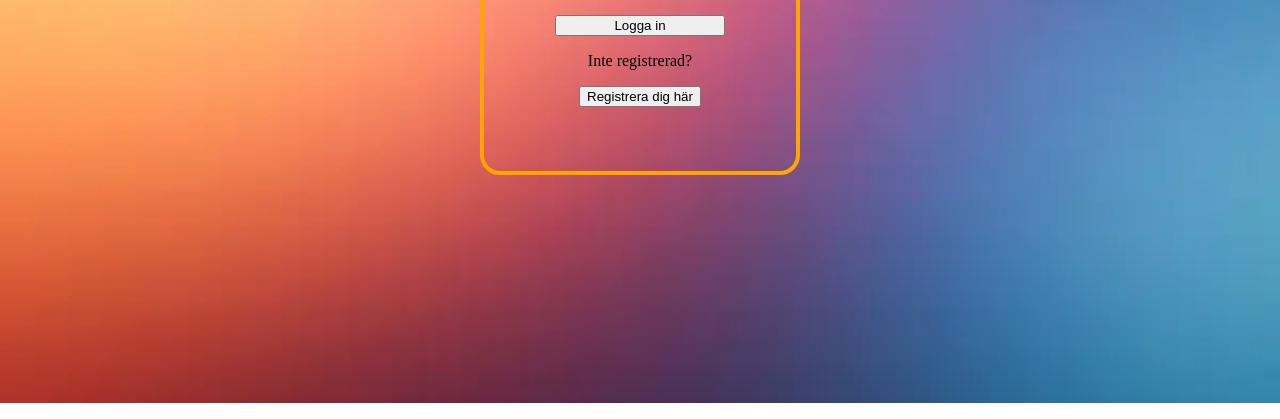
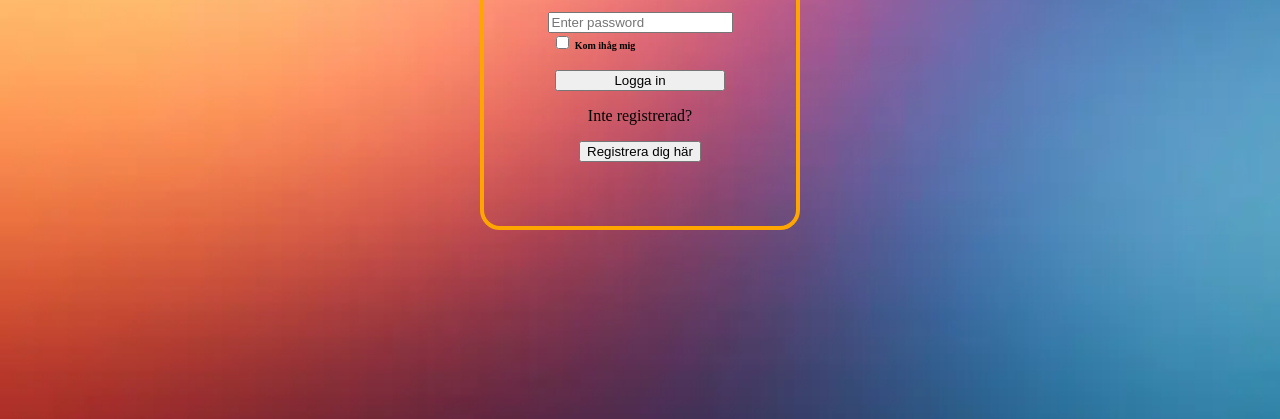
Before and after one commit to MikaelaJanssson/F25D-U1-Log-in-page, a plain HTML site: page index.html in a window 1280 px wide. Shown: the part 397-816 px from the top of the page. Drawn offline with Linux system fonts and the light colour scheme.

Commit message:
Finslipade i CSS, använde flexbox istället för margin för att centrera innehållet.

```diff
--- a/style.css
+++ b/style.css
@@ -5,6 +5,11 @@ body{
     text-align: center;
     background-image: url(img/jpg.jpg);
     background-size: cover;
+    display: flex;
+    justify-content: center;
+    align-items: center;
+    min-height: 100vh; /*skärmen täcker nu hela höjden*/
+
 }
 
 
@@ -13,7 +18,6 @@ body{
     display: inline-block; /* Vill komprimera min border*/
     padding: 5%;
     border-radius: 20px; /* Vill ha en mjukare kant i border*/
-    margin-top: 10%; /*Vill centrera inloggningsformuläret*/
 }
 
 .submit button{
```
